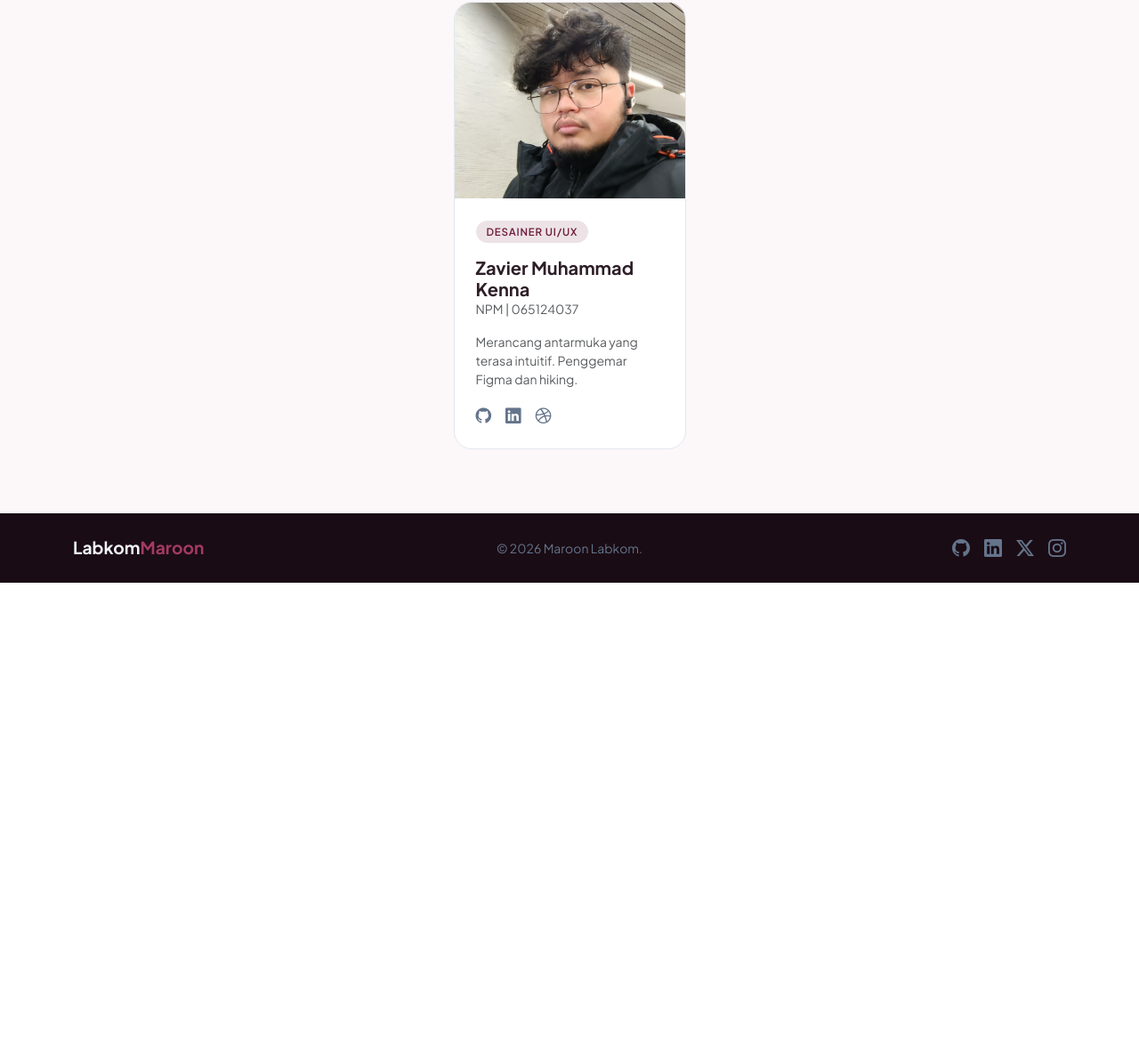
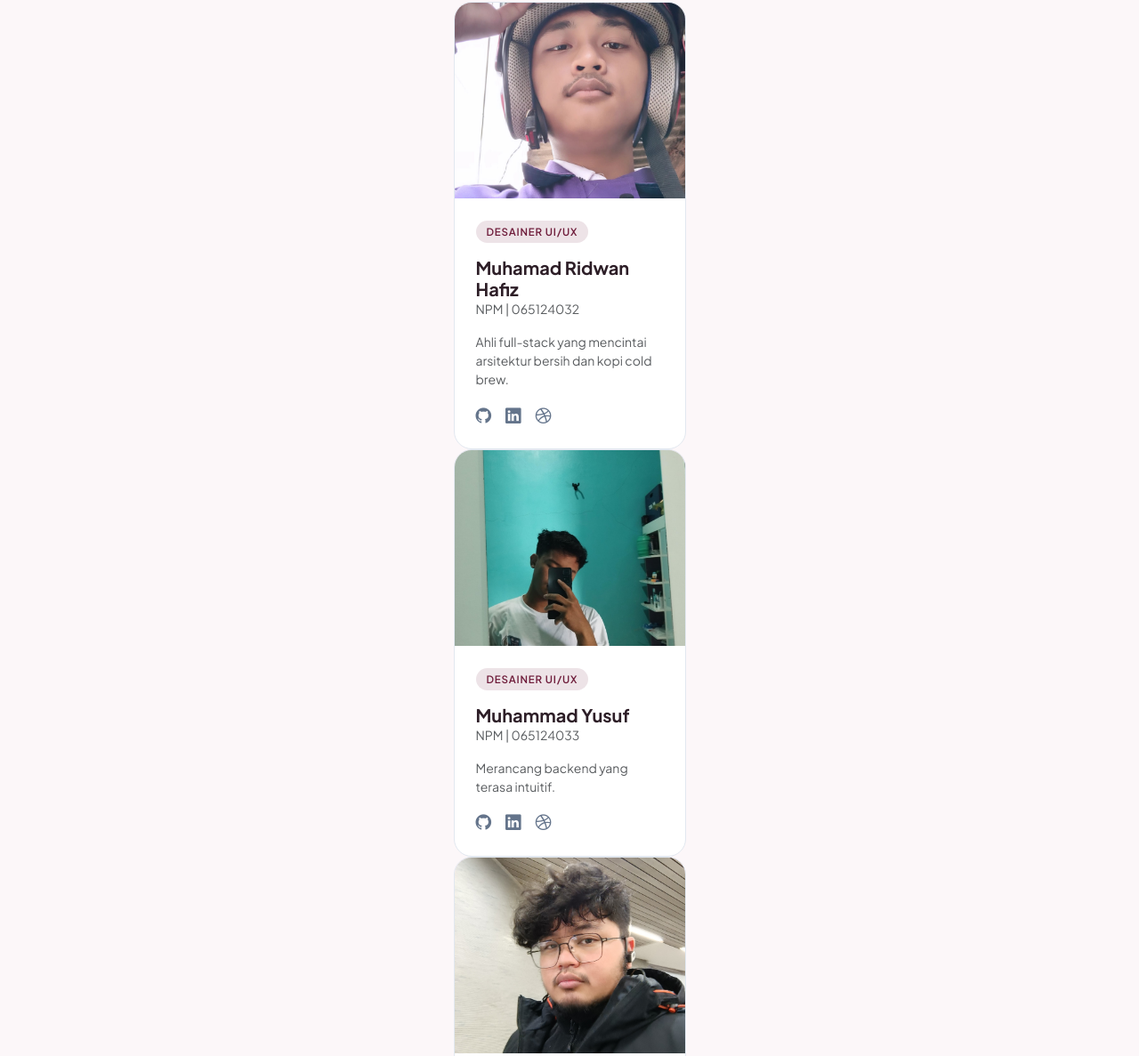
Before and after one commit to MUHWANFIZ/SE-Pertemuan-5, a plain HTML site: page index.html in a window 1280 px wide. Shown: the part 2126-3313 px from the top of the page at 89% size. Before the commit the page ends 2781 px from the top, so only its background shows below. Drawn offline with nearby package versions, Linux system fonts and the light colour scheme.

Commit message:
tambah bio B dan C

```diff
--- a/index.html
+++ b/index.html
@@ -260,6 +260,58 @@
           <div class="team-card bg-white h-100">
             <div class="photo-wrap">
               <img
+                src="images/tim_1.jpeg"
+                alt="RIDWAN"
+              />
+            </div>
+            <div class="p-4">
+              <span class="role-badge mb-2">Desainer UI/UX</span>
+              <h5 class="fw-700 mb-0 mt-2" style="font-weight:700;">Muhamad Ridwan Hafiz</h5>
+              <p class="text-muted small mb-3">NPM | 065124032</p>
+              <p class="text-muted small mb-3">
+                Ahli full-stack yang mencintai arsitektur bersih dan kopi cold brew.
+              </p>
+              <div class="d-flex gap-3">
+                <a href="#" class="social-link"><i class="bi bi-github"></i></a>
+                <a href="#" class="social-link"><i class="bi bi-linkedin"></i></a>
+                <a href="#" class="social-link"><i class="bi bi-dribbble"></i></a>
+              </div>
+            </div>
+          </div>
+        </div>
+      </div>
+
+      <div class="row g-4 justify-content-center">
+        <div class="col-md-6 col-lg-3">
+          <div class="team-card bg-white h-100">
+            <div class="photo-wrap">
+              <img
+                src="images/tim_3.jpeg"
+                alt="Ucup"
+              />
+            </div>
+            <div class="p-4">
+              <span class="role-badge mb-2">Desainer UI/UX</span>
+              <h5 class="fw-700 mb-0 mt-2" style="font-weight:700;">Muhammad Yusuf</h5>
+              <p class="text-muted small mb-3">NPM | 065124033</p>
+              <p class="text-muted small mb-3">
+                Merancang backend yang terasa intuitif.
+              </p>
+              <div class="d-flex gap-3">
+                <a href="#" class="social-link"><i class="bi bi-github"></i></a>
+                <a href="#" class="social-link"><i class="bi bi-linkedin"></i></a>
+                <a href="#" class="social-link"><i class="bi bi-dribbble"></i></a>
+              </div>
+            </div>
+          </div>
+        </div>
+      </div>
+
+      <div class="row g-4 justify-content-center">
+        <div class="col-md-6 col-lg-3">
+          <div class="team-card bg-white h-100">
+            <div class="photo-wrap">
+              <img
                 src="images/tim_2.jpg"
                 alt="Ken"
               />
@@ -269,7 +321,7 @@
               <h5 class="fw-700 mb-0 mt-2" style="font-weight:700;">Zavier Muhammad Kenna</h5>
               <p class="text-muted small mb-3">NPM | 065124037</p>
               <p class="text-muted small mb-3">
-                Merancang antarmuka yang terasa intuitif. Penggemar Figma dan hiking.
+                Perancang UI dengan desain minimalis dan responsif.
               </p>
               <div class="d-flex gap-3">
                 <a href="#" class="social-link"><i class="bi bi-github"></i></a>
```
Also changed, not shown: images/tim_3.jpeg (added).
